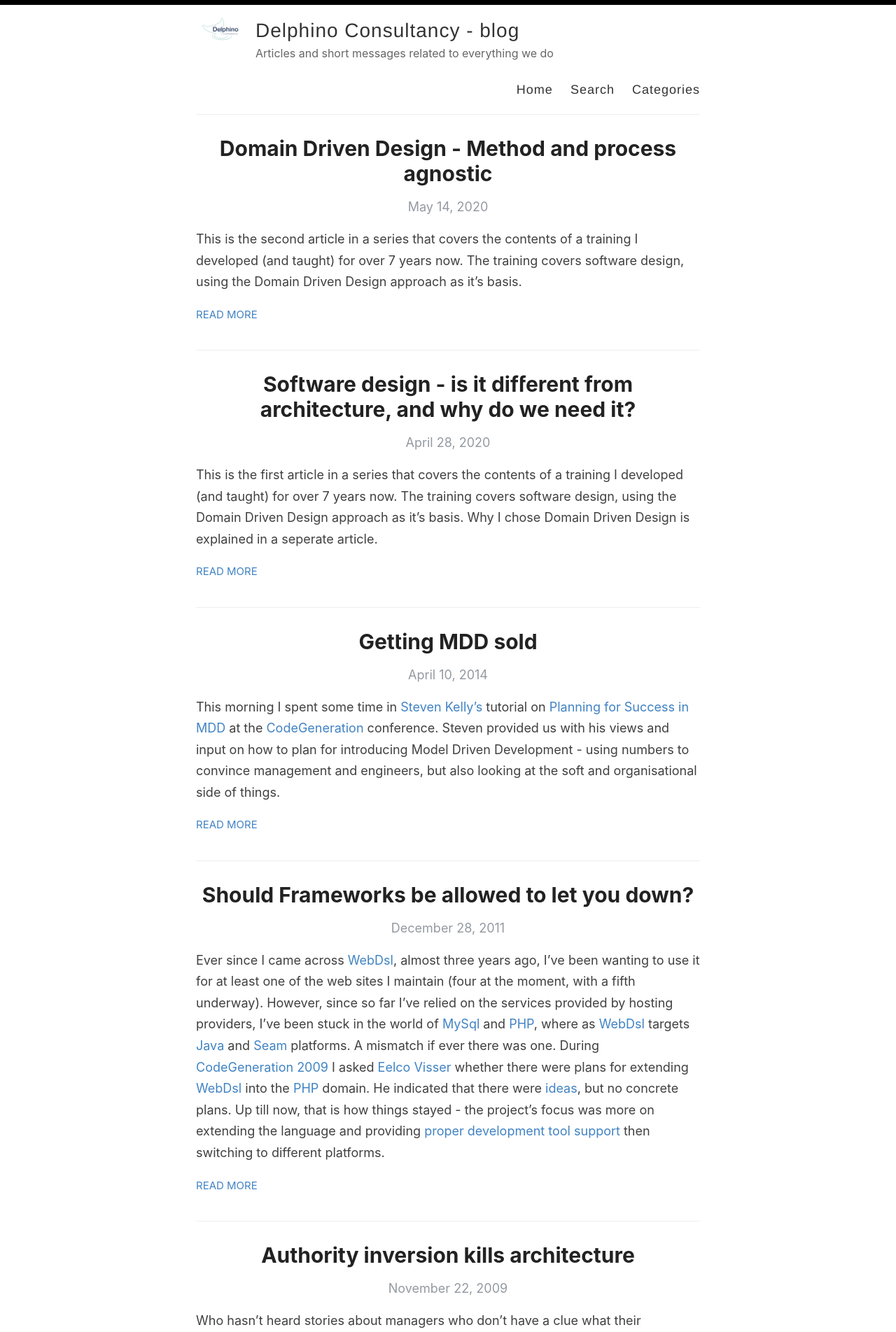
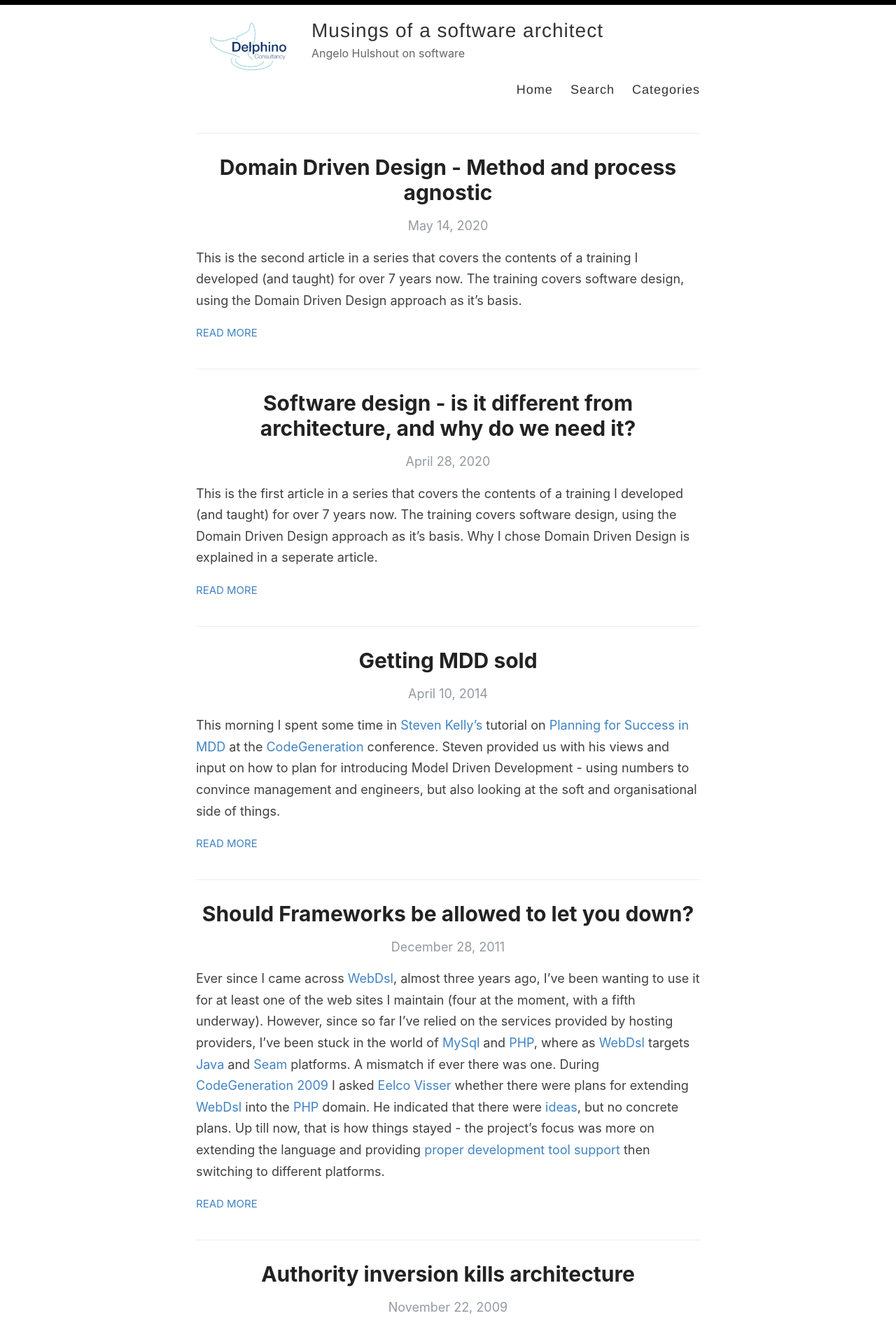
Before and after one commit to AngeloHulshout/AngeloHulshout.github.io, a Jekyll site: the page built from index.html, in a window 1280 px wide. Shown: the top 1904 px of the page at 70% size. Built offline with Jekyll 4.4.1, drawn with Linux system fonts in a browser that asks for light colours; the list of posts is cut into pages by our own code.

Commit message:
Changed logo, added link to main site.

```diff
--- a/_config.yml
+++ b/_config.yml
@@ -3,16 +3,18 @@
 #
 
 # Name of your site (displayed in the header)
-name: Delphino Consultancy - blog
+name: Musings of a software architect
 
 # Name of the author
 author: Angelo Hulshout
 
 # Short bio or description (displayed in the header)
-description: Articles and short messages related to everything we do
+description: Angelo Hulshout on software
 
 # URL of your avatar or profile pic (you could use your GitHub profile pic)
 avatar: /images/logo300.png
+# Link to another site than the blog site.
+avatar-link: http://www.delphino-consultancy.nl
 
 #
 # Flags below are optional
--- a/_layouts/default.html
+++ b/_layouts/default.html
@@ -19,7 +19,7 @@
       <div class="wrapper-masthead">
         <div class="container">
           <header class="masthead clearfix">
-            <a href="{{ site.baseurl }}/" class="site-avatar"><img src="{{ site.baseurl }}{{ site.avatar }}" alt="{{ site.title }}" /></a>
+            <a href="{{ site.avatar-link }}/" class="site-avatar"><img src="{{ site.baseurl }}{{ site.avatar }}" alt="{{ site.title }}" /></a>
 
             <div class="site-info">
               <h1 class="site-name"><a href="{{ site.baseurl }}/">{{ site.name }}</a></h1>
--- a/assets/style.scss
+++ b/assets/style.scss
@@ -279,8 +279,8 @@ p > img {
 
 .site-avatar {
   float: left;
-  width: 70px;
-  height: 70px;
+  width: 150px;
+  height: 150px;
   margin-right: 15px;
 
   @include mobile {
```
Also changed, not shown: images/logo300.png.
